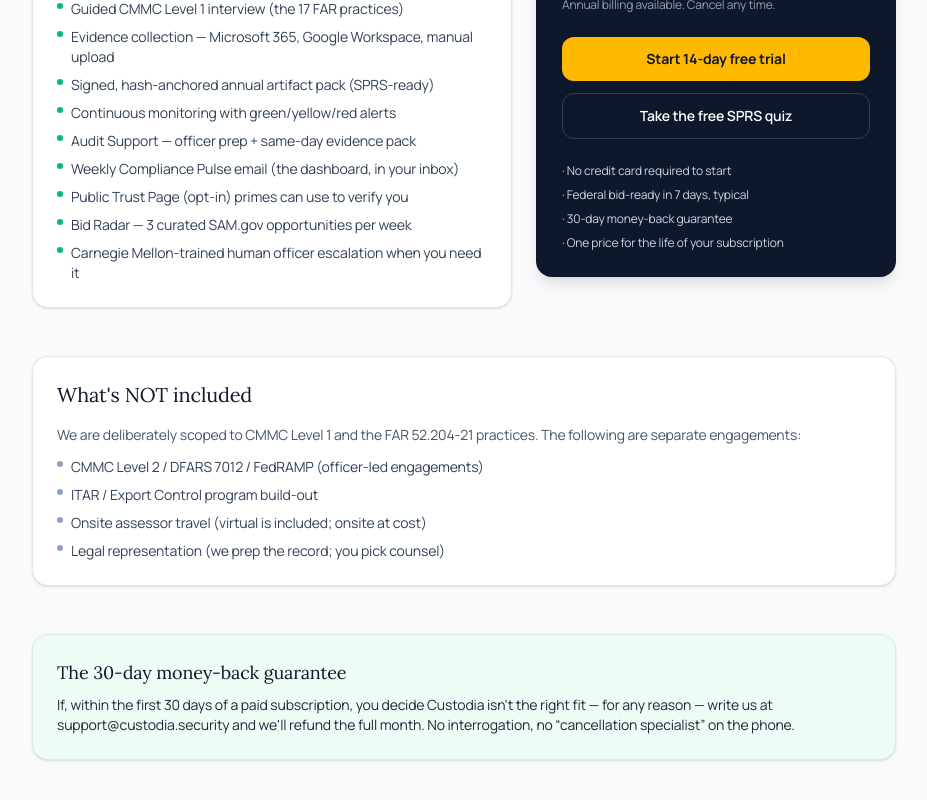
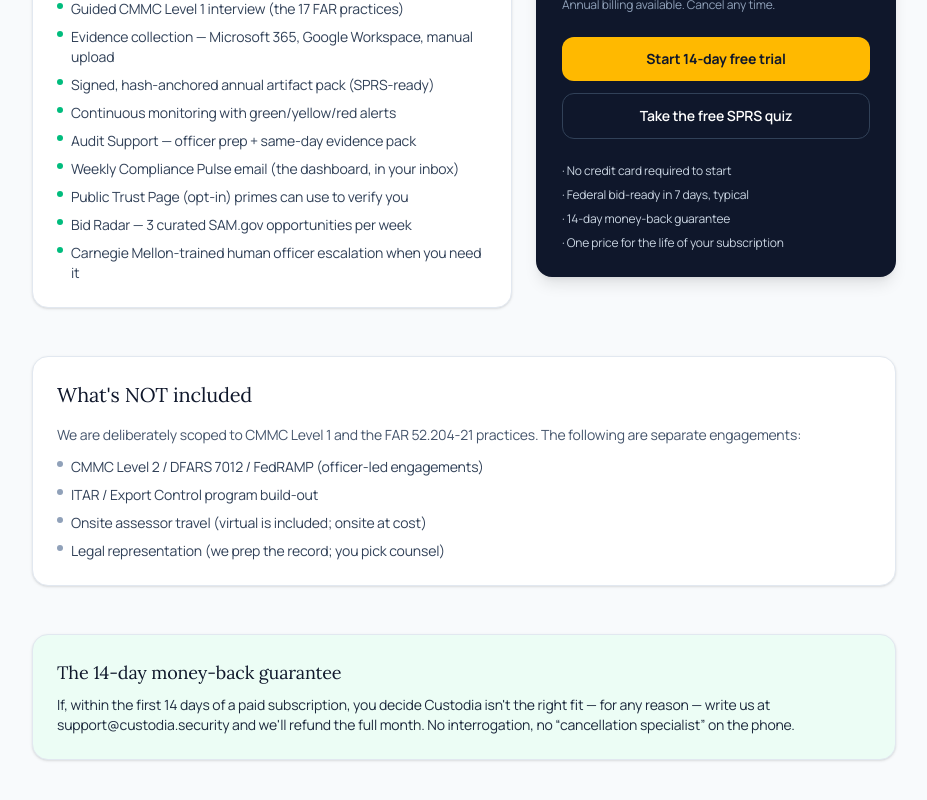
Before and after one commit to contactdavidpersonal-code/custodiabidfed, a Next.js app: page /pricing in a window 1280 px wide. Shown: the part 346-1146 px from the top of the page, without its empty margins (176-1103 px from the left). Built offline with nearby package versions, Linux system fonts and the light colour scheme.

Commit message:
Shorten money-back guarantee from 30 days to 14 days sitewide

```diff
--- a/src/app/page.tsx
+++ b/src/app/page.tsx
@@ -51,7 +51,7 @@
 const GUARANTEES = [
   {
     title: "Guarantee #1 &mdash; Bid-Ready in 7 Days, or Money Back",
-    body: "Try Custodia free for 14 days &mdash; no credit card required to start. Most users complete their CMMC Level 1 package in 3&ndash;5 business days inside The Platform. If you decide to stay, you&apos;re also covered by our 30-day money-back guarantee from the date of your first payment. Federal bid-ready, or you don&apos;t pay a cent.",
+    body: "Try Custodia free for 14 days &mdash; no credit card required to start. Most users complete their CMMC Level 1 package in 3&ndash;5 business days inside The Platform. If you decide to stay, you&apos;re also covered by our 14-day money-back guarantee from the date of your first payment. Federal bid-ready, or you don&apos;t pay a cent.",
   },
   {
     title: "Guarantee #2 &mdash; Officer-Backed Challenge Resolution",
@@ -66,7 +66,7 @@
 const FAQ_ITEMS = [
   {
     q: "How does the 14-day free trial work?",
-    a: "Sign up with just an email &mdash; no credit card required. You get the full platform free for 14 days: Charlie (your vCO) walks you through CMMC Level 1, generates your bid-ready package, sources opportunities from SAM.gov on demand, and runs the officer chat. Most users complete their initial CMMC L1 package in 3&ndash;5 business days, well inside the trial. If you stay past day 14, you add your card and start at $449/mo (locked-in Summer Federal Cash Incentive pricing for the next 100 clients; list price is $749). 30-day money-back guarantee from your first payment.",
+    a: "Sign up with just an email &mdash; no credit card required. You get the full platform free for 14 days: Charlie (your vCO) walks you through CMMC Level 1, generates your bid-ready package, sources opportunities from SAM.gov on demand, and runs the officer chat. Most users complete their initial CMMC L1 package in 3&ndash;5 business days, well inside the trial. If you stay past day 14, you add your card and start at $449/mo (locked-in Summer Federal Cash Incentive pricing for the next 100 clients; list price is $749). 14-day money-back guarantee from your first payment.",
   },
   {
     q: "Why $449 instead of $749? What&apos;s the catch?",
@@ -1445,7 +1445,7 @@
               <span className="text-[#2f8f6d]">$0 today. $449/mo if you stay.</span>
             </h2>
             <p className="mx-auto mt-5 max-w-2xl text-lg text-[#44695c]">
-              Try the entire platform &mdash; build, bid, monitor, maintain &mdash; free for 14 days. No credit card required. Cancel any time inside the platform. If you stay, the 30-day money-back guarantee kicks in from your first payment.
+              Try the entire platform &mdash; build, bid, monitor, maintain &mdash; free for 14 days. No credit card required. Cancel any time inside the platform. If you stay, the 14-day money-back guarantee kicks in from your first payment.
             </p>
           </div>
 
@@ -1586,7 +1586,7 @@
                   </Link>
                 </Show>
                 <p className="text-center text-xs font-medium tracking-wide text-[#5a7d70]">
-                  14-day free trial &middot; No credit card required &middot; Cancel anytime &middot; 30-day money back
+                  14-day free trial &middot; No credit card required &middot; Cancel anytime &middot; 14-day money back
                 </p>
                 <p className="text-center text-[11px] italic text-[#a06b1a]">
                   After 100 clients lock in, summer pricing is gone. New sign-ups will pay $749/mo.
@@ -1814,7 +1814,7 @@
                 </Link>
               </Show>
               <p className="mt-3 text-xs text-[#7fa89a]">
-                14-day free trial &middot; No credit card required &middot; Cancel any time &middot; 30-day money back from first payment
+                14-day free trial &middot; No credit card required &middot; Cancel any time &middot; 14-day money back from first payment
               </p>
             </div>
           </div>
--- a/src/app/pricing/page.tsx
+++ b/src/app/pricing/page.tsx
@@ -93,7 +93,7 @@
             <ul className="space-y-2 text-xs text-slate-300">
               <li>&middot; No credit card required to start</li>
               <li>&middot; Federal bid-ready in 7 days, typical</li>
-              <li>&middot; 30-day money-back guarantee</li>
+              <li>&middot; 14-day money-back guarantee</li>
               <li>&middot; One price for the life of your subscription</li>
             </ul>
           </aside>
@@ -119,10 +119,10 @@
 
         <div className="rounded-2xl border border-slate-200 bg-emerald-50 p-6 text-slate-800 shadow-sm">
           <h3 className="mb-2 font-serif text-lg text-slate-900">
-            The 30-day money-back guarantee
+            The 14-day money-back guarantee
           </h3>
           <p className="text-sm">
-            If, within the first 30 days of a paid subscription, you decide
+            If, within the first 14 days of a paid subscription, you decide
             Custodia isn&apos;t the right fit — for any reason — write us at
             support@custodia.security and we&apos;ll refund the full month.
             No interrogation, no &ldquo;cancellation specialist&rdquo; on the
--- a/src/app/upgrade/page.tsx
+++ b/src/app/upgrade/page.tsx
@@ -62,7 +62,7 @@
             launch pricing for the next 100 customers.
           </p>
           <p className="mx-auto mt-3 max-w-xl text-sm text-[#5a7f72]">
-            30-day money-back guarantee from your first payment. Cancel any time inside
+            14-day money-back guarantee from your first payment. Cancel any time inside
             the platform.
           </p>
         </div>
```
